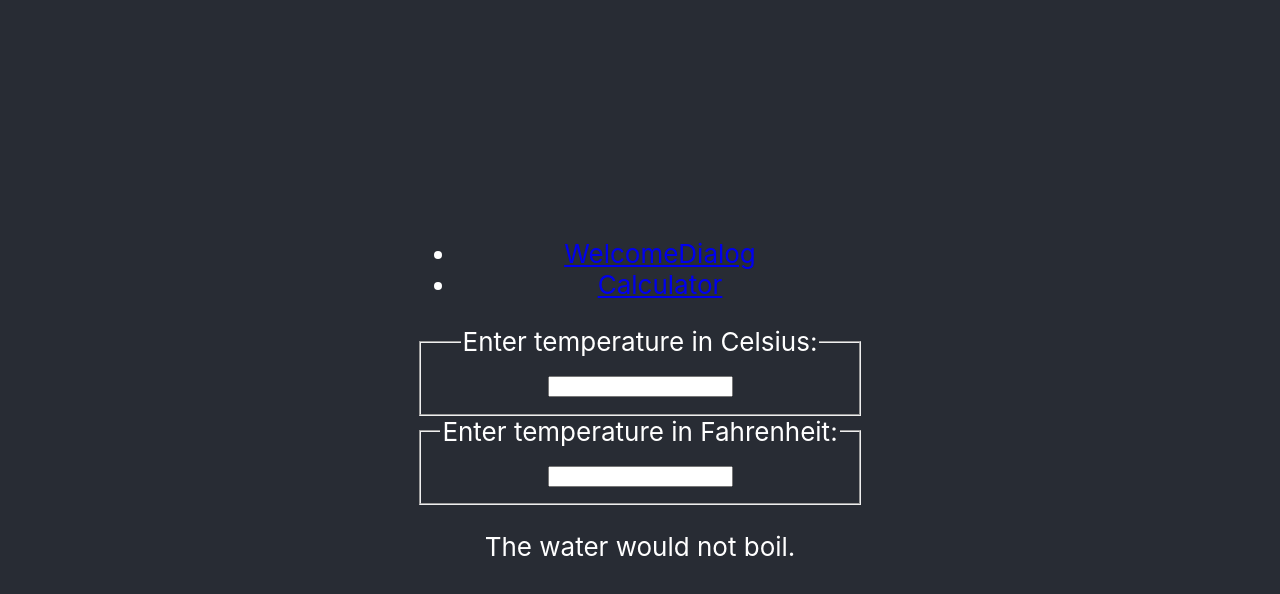
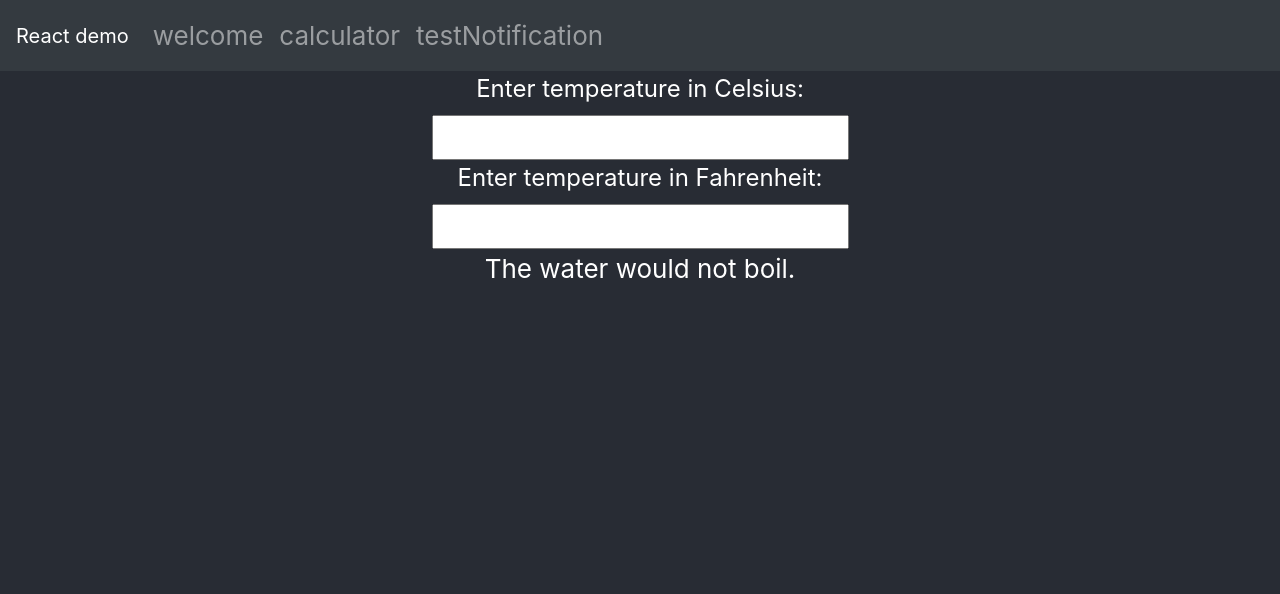
Before and after one commit to bameline/test-app-react, a React (Create React App) app: page /calculator in a window 1280 px wide. Shown: the top 594 px of the page. Built offline with nearby package versions, Linux system fonts and the light colour scheme.

Commit message:
Added notification service and component

```diff
--- a/package.json
+++ b/package.json
@@ -6,14 +6,18 @@
     "@testing-library/jest-dom": "^5.11.6",
     "@testing-library/react": "^11.2.2",
     "@testing-library/user-event": "^12.2.2",
+    "bootstrap": "^4.5.3",
     "husky": "^4.3.0",
     "lint-staged": "^10.5.2",
     "prettier": "^2.2.1",
     "react": "^17.0.1",
+    "react-bootstrap": "^1.4.0",
     "react-dom": "^17.0.1",
     "react-router-dom": "^5.2.0",
     "react-scripts": "4.0.1",
     "react-styleguidist": "^11.1.4",
+    "react-toastify": "^6.1.0",
+    "styled-components": "^4.3.2",
     "web-vitals": "^0.2.4"
   },
   "scripts": {
--- a/src/App.css
+++ b/src/App.css
@@ -13,13 +13,13 @@
   }
 }
 
-.App-header {
+.App-body {
   background-color: #282c34;
   min-height: 100vh;
   display: flex;
   flex-direction: column;
-  align-items: center;
-  justify-content: center;
+  align-items: normal;
+  justify-content: normal;
   font-size: calc(10px + 2vmin);
   color: white;
 }
--- a/src/App.js
+++ b/src/App.js
@@ -1,17 +1,20 @@
 import React from 'react';
 import { BrowserRouter } from 'react-router-dom';
+import { ToastContainer } from 'react-toastify';
 import { Routing } from 'routing-component';
 import './App.css';
+import 'react-toastify/dist/ReactToastify.css';
 
 function App() {
   return (
     <BrowserRouter>
+    <ToastContainer />
       <div className="App">
         <header className="App-header">
+        </header>
+        <div className="App-body">
         <Routing />
-        </header>
-        <body>
-        </body>
+        </div>
       </div>
     </BrowserRouter>
   );
--- a/src/calculator-components/boiling-verdict-component.js
+++ b/src/calculator-components/boiling-verdict-component.js
@@ -1,4 +1,5 @@
 import React from "react";
+import { displayMessage } from "services/notifier-servicet";
 
 
 export class BoilingVerdict extends React.Component {
--- a/src/index.js
+++ b/src/index.js
@@ -3,6 +3,7 @@ import ReactDOM from 'react-dom';
 import './index.css';
 import App from './App';
 import reportWebVitals from './reportWebVitals';
+import 'bootstrap/dist/css/bootstrap.min.css';
 
 ReactDOM.render(
   <React.StrictMode>
--- /dev/null
+++ b/src/navbar-components/navbar-component.js
@@ -0,0 +1,27 @@
+import React from 'react';
+import { Nav, Navbar, Form, FormControl, Button, NavDropdown, NavLink } from 'react-bootstrap';
+import { Link } from 'react-router-dom';
+
+export class NavigationBar extends React.Component{
+    constructor(props){
+        super(props);
+    }
+
+    /*isActive(): Boolean{
+        reuturn true;
+    }*/
+    render(){
+        return(    <Navbar bg="dark" variant="dark" collapseOnSelect expand="lg">
+        <Navbar.Brand href="/">React demo</Navbar.Brand>
+        <Navbar.Toggle aria-controls="responsive-navbar-nav" />
+        <Navbar.Collapse id="responsive-navbar-nav">
+            <Nav className="mr-auto">
+            <NavLink  as={Link} to="/welcome">welcome</NavLink >
+            <Nav.Link as={Link} to="/calculator">calculator</Nav.Link>
+            <Nav.Link as={Link} to="/testNotification">testNotification</Nav.Link>
+            </Nav>
+        </Navbar.Collapse>
+        </Navbar>
+        );
+    }
+}
--- /dev/null
+++ b/src/notification-component/test-notifications.js
@@ -0,0 +1,32 @@
+import React from "react";
+import { displayMessage } from "services/notifier-servicet";
+export class TestNotification extends React.Component{
+
+    constructor(props){
+        super(props);
+    }
+
+    displaySuccessMessage(){
+        //toast.success('Hey, this is a Success Message')
+        displayMessage('Hey, this is a Success Message', "success");
+    }
+
+    displayErrorMessage(){
+        displayMessage('Hey, this is a Success Message', "error");
+    }
+
+    displayWarningMessage(){
+        displayMessage('Hey, this is a Success Message', "warning");
+    }
+
+    render (){
+        return  (
+        <div>
+            <h1>This is the notification test component</h1>
+            <button onClick={this.displaySuccessMessage}>Success message</button>
+            <button onClick={this.displayErrorMessage}>Error message</button>
+            <button onClick={this.displayWarningMessage}>Warning message</button>
+        </div>
+        );
+        }
+}
--- a/src/routing-component.js
+++ b/src/routing-component.js
@@ -1,5 +1,7 @@
 import Calculator from "calculator-components/calculator-component";
 import { WelcomeDialog } from "composition-components/welcome-dialo-component";
+import { NavigationBar } from "navbar-components/navbar-component";
+import { TestNotification } from "notification-component/test-notifications";
 import React from "react";
 import { Link, Route } from "react-router-dom";
 
@@ -10,12 +12,10 @@ export class Routing extends React.Component{
     render(){
         return (
         <div>
-            <ul>
-              <li><Link to="/welcome">WelcomeDialog</Link></li>
-              <li><Link to="/calculator">Calculator</Link></li>
-            </ul>
+            <NavigationBar />
             <Route path="/welcome" component={WelcomeDialog}/>
             <Route path="/calculator" component={Calculator}/>
+            <Route path="/testNotification" component={TestNotification}/>
         </div>
         );
     }
--- /dev/null
+++ b/src/services/notifier-servicet.js
@@ -0,0 +1,27 @@
+import { toast } from "react-toastify"
+
+function displaySuccessMessage(message){
+    toast.success(message)
+}
+
+function displayErrorMessage(message){
+    toast.error(message)
+}
+
+function displayWarningMessage(message){
+    toast.warning(message)
+}
+
+export function displayMessage(message, type){
+    switch(type){
+        case "success":
+            displaySuccessMessage(message);
+            break;
+        case "error":
+            displayErrorMessage(message);
+            break;
+        case "warning":
+            displayWarningMessage(message);
+            break;
+    }
+}
```
Also changed, not shown: 2 other files (tests, documents, lock files or other folders).
